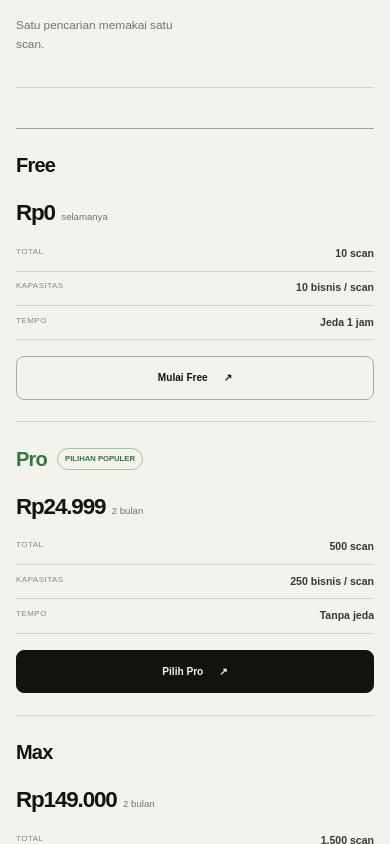
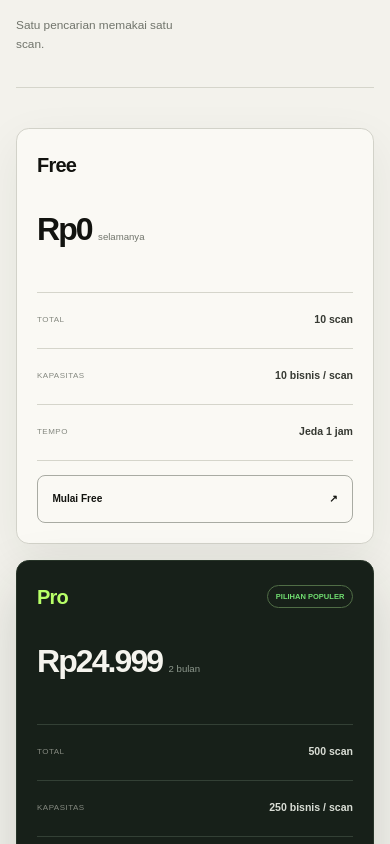
Before and after one commit to Rektzinch/MScrape-Web, a Next.js app: page / in a window 390 px wide. Shown: the part 4680-5524 px from the top of the page. Built offline with nearby package versions, Linux system fonts and the light colour scheme.

Commit message:
fix: surface pricing and normalize production controls

```diff
--- a/app/ms-interface.css
+++ b/app/ms-interface.css
@@ -212,21 +212,27 @@ html { scroll-padding-top: 5rem; }
 .ms-schema-note span { color: var(--ms-accent); }
 
 /* Pricing, audiences, FAQ */
-.ms-plan-list { margin-top: clamp(2.5rem,5vw,4rem); border-top: 1px solid #9fa29a; }
-.ms-plan { min-width: 0; padding-block: 1.35rem; border: 0; border-bottom: 1px solid var(--ms-line); border-radius: 0; display: grid; grid-template-columns: minmax(7rem,.35fr) minmax(10rem,.5fr) minmax(0,1.25fr) auto; align-items: center; gap: clamp(1rem,3vw,2.5rem); background: transparent; color: var(--ms-ink); }
-.ms-plan__head { display: flex; align-items: center; gap: .65rem; }
+.ms-plan-list { margin-top: clamp(2.5rem,5vw,4rem); display: grid; grid-template-columns: repeat(3,minmax(0,1fr)); gap: 1rem; }
+.ms-plan { min-width: 0; min-height: 30rem; padding: clamp(1.25rem,2.5vw,2rem); border: 1px solid #d2d2c9; border-radius: .8rem; display: flex; flex-direction: column; background: #faf9f4; color: var(--ms-ink); box-shadow: 0 1rem 3rem rgba(31,36,29,.07); }
+.ms-plan[data-tier="pro"] { border-color: #263327; background: #172019; color: var(--ms-light); box-shadow: 0 1.5rem 3.5rem rgba(25,39,27,.18); }
+.ms-plan__head { min-height: 2rem; display: flex; align-items: center; justify-content: space-between; gap: .65rem; }
 .ms-plan__head > span:first-child { font-family: var(--font-display); font-size: clamp(1.25rem,2vw,1.75rem); font-weight: 590; letter-spacing: -.04em; }
-.ms-plan[data-tier="pro"] .ms-plan__head > span:first-child { color: #34763c; }
-.ms-plan__badge { padding: .28rem .42rem; border: 1px solid #a8c6a4; border-radius: 999px; color: #34763c; font-size: .48rem; font-weight: 690; text-transform: uppercase; }
-.ms-plan__title { display: flex; align-items: baseline; gap: .4rem; }
-.ms-plan__title h3 { margin: 0; font-family: var(--font-display); font-size: clamp(1.4rem,2.4vw,2.15rem); font-weight: 570; letter-spacing: -.05em; }
+.ms-plan[data-tier="pro"] .ms-plan__head > span:first-child { color: var(--ms-accent-strong); }
+.ms-plan__badge { padding: .3rem .48rem; border: 1px solid #a8c6a4; border-radius: 999px; color: #34763c; font-size: .47rem; font-weight: 690; text-transform: uppercase; }
+.ms-plan[data-tier="pro"] .ms-plan__badge { border-color: #506d46; color: var(--ms-accent); }
+.ms-plan__title { min-height: 8.5rem; padding-block: 2rem; border-bottom: 1px solid var(--ms-line); display: flex; align-items: baseline; gap: .4rem; }
+.ms-plan[data-tier="pro"] .ms-plan__title { border-color: #334035; }
+.ms-plan__title h3 { margin: 0; font-family: var(--font-display); font-size: clamp(2rem,3vw,3rem); font-weight: 570; letter-spacing: -.06em; }
 .ms-plan__title p { margin: 0; color: var(--ms-muted); font-size: .6rem; }
-.ms-plan__facts { margin: 0; display: grid; grid-template-columns: repeat(3,minmax(0,1fr)); gap: .8rem; }
-.ms-plan__facts > div { display: grid; gap: .25rem; }
+.ms-plan[data-tier="pro"] .ms-plan__title p { color: #8e998e; }
+.ms-plan__facts { margin: 0; display: grid; grid-template-columns: 1fr; }
+.ms-plan__facts > div { min-height: 3.5rem; border-bottom: 1px solid var(--ms-line); display: flex; align-items: center; justify-content: space-between; gap: 1rem; }
+.ms-plan[data-tier="pro"] .ms-plan__facts > div { border-color: #334035; }
 .ms-plan__facts dt { color: #858980; font-size: .5rem; letter-spacing: .06em; text-transform: uppercase; }
 .ms-plan__facts dd { margin: 0; color: var(--ms-ink-2); font-size: .66rem; font-weight: 620; }
-.ms-plan__cta { min-height: 2.7rem; padding-inline: .9rem; border: 1px solid #a9aba3; border-radius: .5rem; display: inline-flex; align-items: center; justify-content: center; gap: 1rem; color: var(--ms-ink); font-size: .63rem; font-weight: 690; white-space: nowrap; }
-.ms-plan[data-tier="pro"] .ms-plan__cta { border-color: var(--ms-ink); background: var(--ms-ink); color: var(--ms-paper); }
+.ms-plan[data-tier="pro"] .ms-plan__facts dd { color: #d9ddd5; }
+.ms-plan__cta { width: 100%; min-height: 3rem; margin-top: auto; padding-inline: .9rem; border: 1px solid #a9aba3; border-radius: .5rem; display: inline-flex; align-items: center; justify-content: space-between; gap: 1rem; color: var(--ms-ink); font-size: .63rem; font-weight: 690; white-space: nowrap; }
+.ms-plan[data-tier="pro"] .ms-plan__cta { border-color: var(--ms-accent-strong); background: var(--ms-accent-strong); color: #14200f; }
 .ms-audience { padding-bottom: clamp(5rem,9vw,8rem); border-bottom: 1px solid var(--ms-line); }
 .ms-audience__roles { margin-top: clamp(2.5rem,5vw,4rem); border-top: 1px solid var(--ms-line); display: grid; grid-template-columns: repeat(4,1fr); }
 .ms-audience__roles > span { min-height: 6rem; padding: 1rem; border-right: 1px solid var(--ms-line); border-bottom: 1px solid var(--ms-line); display: flex; flex-direction: column; justify-content: space-between; color: var(--ms-ink-2); font-size: .7rem; }
@@ -320,7 +326,9 @@ html { scroll-padding-top: 5rem; }
 .ms-production .activation-panel__field small { color: #6d756c; font-size: .54rem; line-height: 1.4; }
 .ms-production .location-field__button { width: max-content; min-height: 2.3rem; padding-inline: .65rem; border: 1px solid #394139; border-radius: .4rem; background: transparent; color: #b8bdb6; font-size: .55rem; }
 .ms-production .location-field__button[data-state="ready"] { border-color: var(--ms-accent); color: var(--ms-accent); }
-.ms-production .combobox__trigger { width: 100%; min-height: 2.95rem; padding: .5rem .75rem; border: 1px solid var(--ms-dark-line); border-radius: .45rem; background: #111612; color: var(--ms-light); }
+.ms-production .combobox__trigger { width: 100%; min-height: 2.95rem; padding: .5rem .75rem; border: 1px solid var(--ms-dark-line); border-radius: .45rem; display: grid; grid-template-columns: minmax(0,1fr) auto; align-items: center; gap: .75rem; background: #111612; color: var(--ms-light); text-align: left; }
+.ms-production .combobox__trigger > span { min-width: 0; display: grid; gap: .15rem; }
+.ms-production .combobox__trigger > svg { width: 1rem; height: 1rem; display: block; fill: none; stroke: #788077; stroke-width: 1.5; }
 .ms-production .combobox__trigger strong { color: #c2c7c0; font-size: .66rem; }
 .ms-production .combobox__trigger small { color: #717970; font-size: .52rem; }
 .ms-production .combobox__trigger[aria-expanded="true"] { border-color: var(--ms-accent); background: #171c18; }
@@ -341,7 +349,7 @@ html { scroll-padding-top: 5rem; }
 .ms-production .feedback-panel p { color: #858c84; font-size: .59rem; }
 .ms-production .feedback-panel__label { color: var(--ms-accent); font-size: .5rem; }
 .ms-production .feedback-panel__signal { border: 0; border-radius: 50%; background: var(--ms-accent); }
-.ms-production .results { grid-column: 2; grid-row: 2; min-height: 37rem; }
+.ms-production .results { grid-column: 2; grid-row: 2; min-height: 37rem; height: auto; align-self: stretch; }
 .ms-production .workspace-panel__head--results { border-radius: 0; }
 .ms-production .results > :not(.workspace-panel__head) { margin-inline: 1rem; }
 .ms-production .results__head { margin-top: 1rem; display: grid; grid-template-columns: minmax(0,1fr); gap: .9rem; }
@@ -405,8 +413,7 @@ html { scroll-padding-top: 5rem; }
   .ms-hero-product__query > strong,
   .ms-hero-product__query > p { grid-column: 1/-1; }
   .ms-product-run { grid-column: 1/-1; margin-top: 0; }
-  .ms-plan { grid-template-columns: minmax(7rem,.4fr) minmax(10rem,.6fr) minmax(0,1fr); }
-  .ms-plan__cta { grid-column: 1/-1; width: 100%; }
+  .ms-plan-list { grid-template-columns: repeat(3,minmax(0,1fr)); }
   .ms-production .results__actions { grid-template-columns: 1fr 1fr; }
 }
 
@@ -422,8 +429,8 @@ html { scroll-padding-top: 5rem; }
   .ms-production-heading { grid-template-columns: minmax(0,1fr); }
   .ms-workflow__surface { grid-template-columns: minmax(0,1fr); }
   .ms-workflow__query { border-right: 0; border-bottom: 1px solid #394239; }
-  .ms-plan { grid-template-columns: 1fr 1fr; }
-  .ms-plan__facts { grid-column: 1/-1; }
+  .ms-plan-list { grid-template-columns: minmax(0,1fr); }
+  .ms-plan { min-height: 27rem; }
   .ms-audience__roles { grid-template-columns: repeat(2,1fr); }
   .ms-audience__roles > span:nth-child(2) { border-right: 0; }
   .ms-home .ms-closing > p,
@@ -475,10 +482,8 @@ html { scroll-padding-top: 5rem; }
   .ms-schema-head { display: none; }
   .ms-schema-row { min-height: 3.8rem; padding-inline: .8rem; grid-template-columns: 2rem minmax(4.8rem,.55fr) minmax(0,1.45fr); gap: .55rem; }
   .ms-schema-row p { font-size: .57rem; }
-  .ms-plan { padding-block: 1.35rem; grid-template-columns: 1fr; gap: 1rem; }
-  .ms-plan__facts { grid-column: 1; grid-template-columns: 1fr; gap: .55rem; }
-  .ms-plan__facts > div { padding-bottom: .55rem; border-bottom: 1px solid var(--ms-line); grid-template-columns: 1fr auto; }
-  .ms-plan__cta { grid-column: 1; }
+  .ms-plan { min-height: 26rem; padding: 1.25rem; }
+  .ms-plan__title { min-height: 7rem; padding-block: 1.5rem; }
   .ms-audience__roles { grid-template-columns: 1fr; }
   .ms-audience__roles > span { min-height: 5.2rem; border-right: 0; }
   .ms-home .ms-closing { padding: 1.5rem; gap: 2rem; }
```
Also changed, not shown: 1 other file (tests, documents, lock files or other folders).
